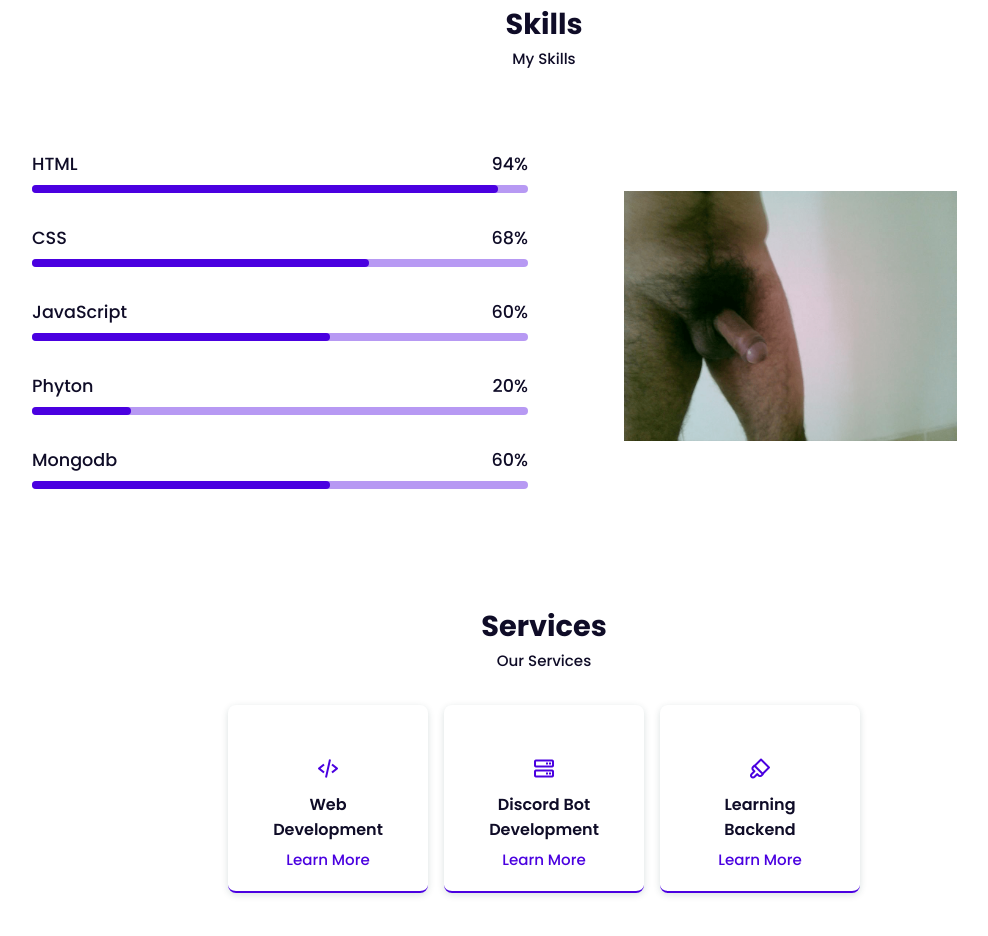
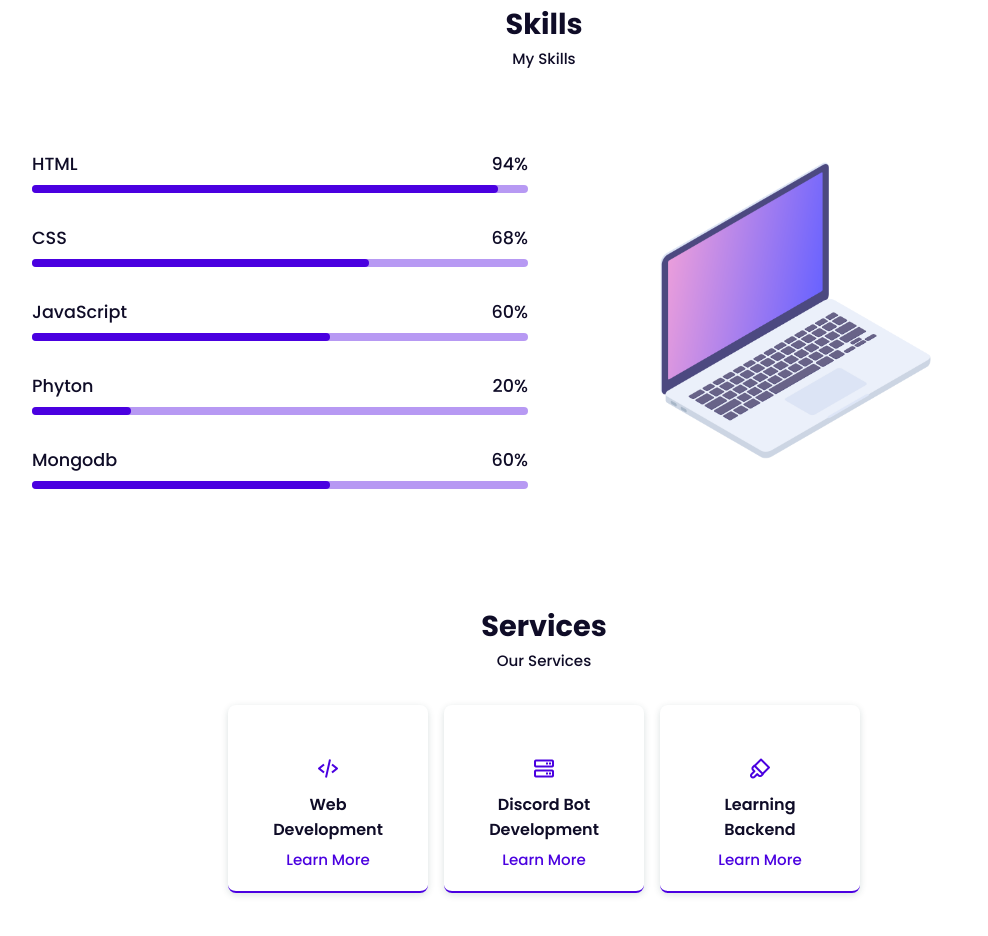
Before and after one commit to elmarcz/portfolio, a plain HTML site: page index.html in a window 1280 px wide. Shown: the part 1359-2295 px from the top of the page, without its empty margins (96-1084 px from the left). Drawn offline with nearby package versions, Linux system fonts and the light colour scheme.

Commit message:
Update index.html

```diff
--- a/index.html
+++ b/index.html
@@ -167,7 +167,7 @@
           </div>
         </div>
         <div class="skills-img">
-          <img src="src/img/skills.png" alt="" />
+          <img src="src/img/skills2.png" alt="" />
         </div>
       </div>
     </section>
```
